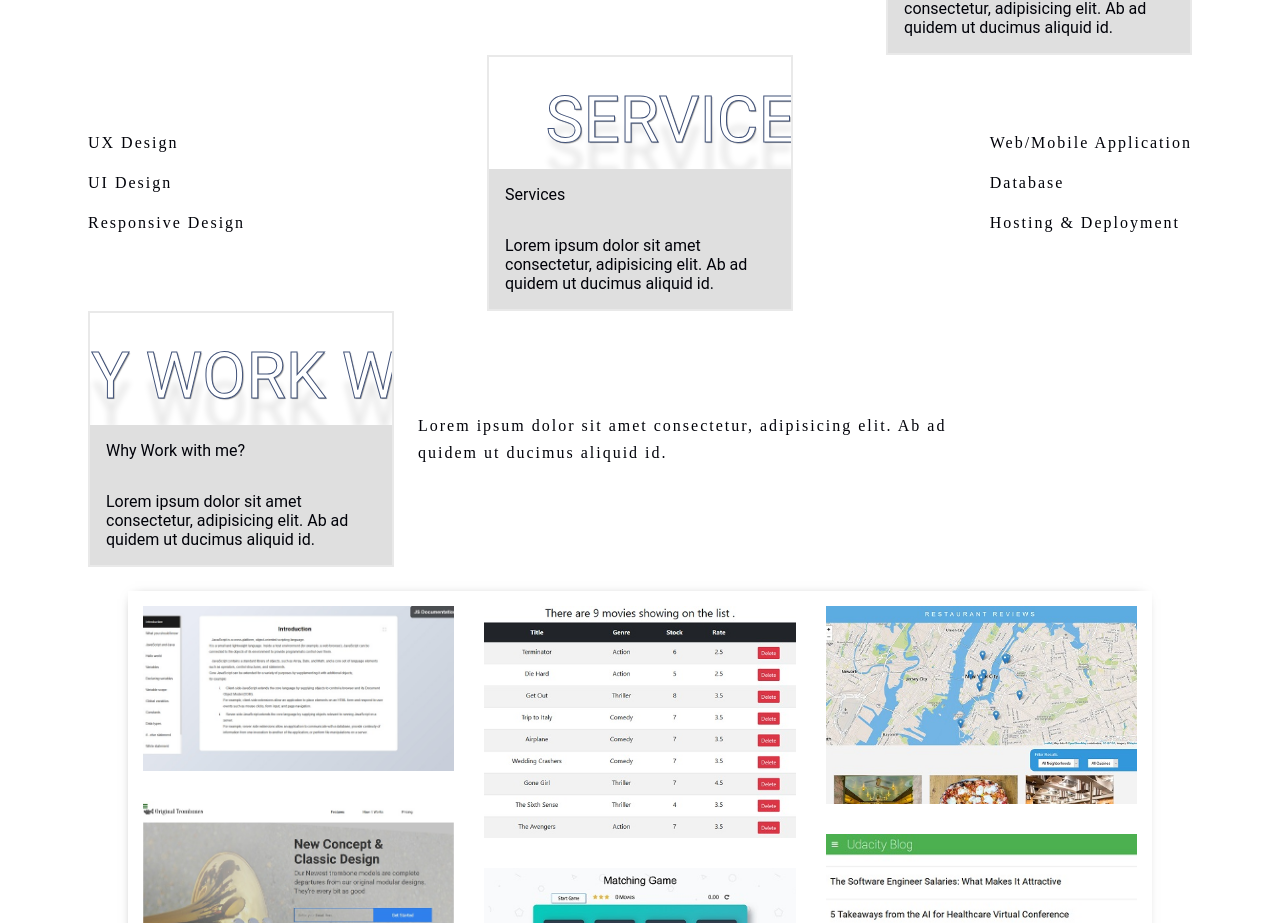
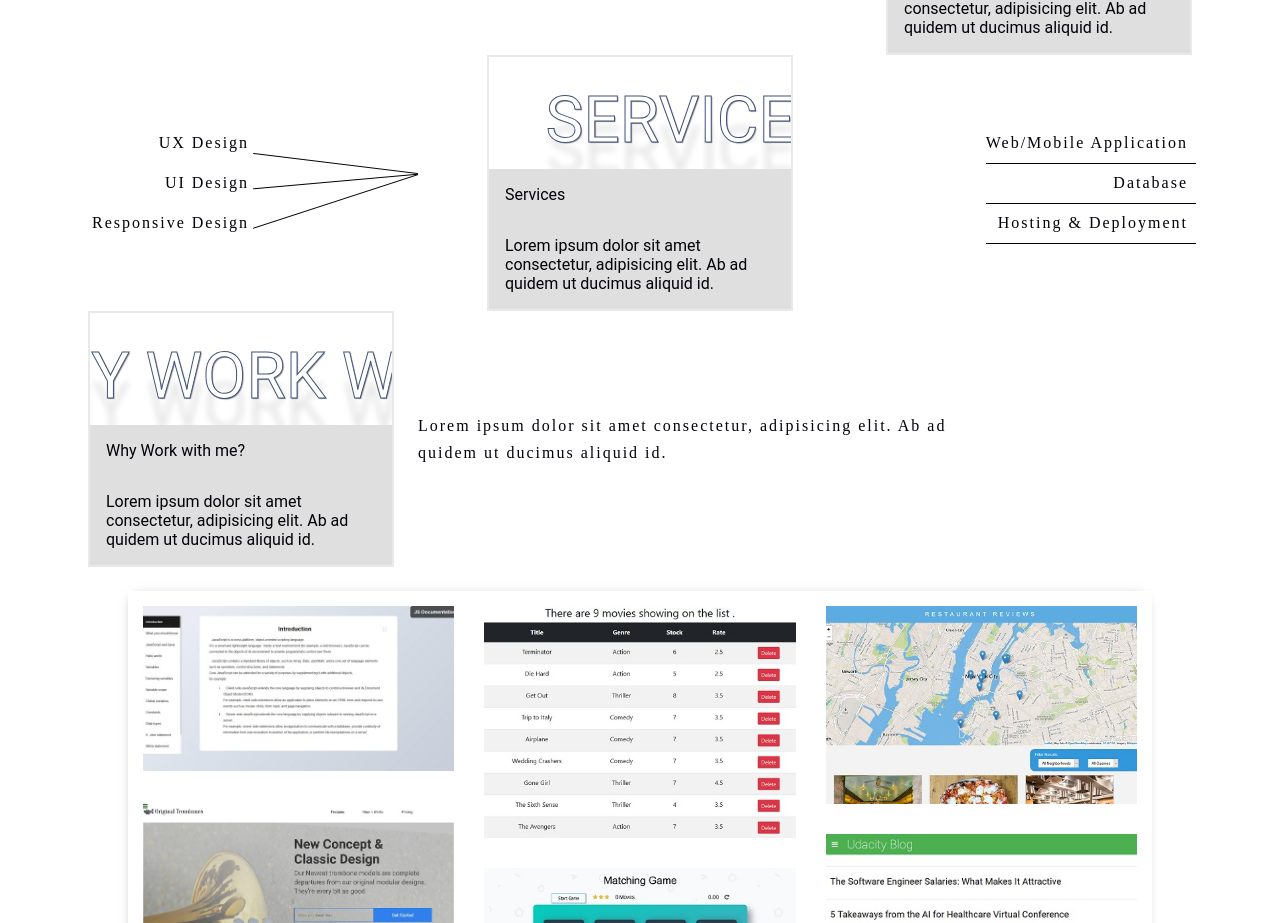
Before and after one commit to bassam-azizi/Portfolio, a plain HTML site: page index.html in a window 1280 px wide. Shown: the part 1001-1924 px from the top of the page. Drawn offline with Linux system fonts and the light colour scheme; some icons are missing.

Commit message:
first part of arrow is setted and draw it

```diff
--- a/css/stylesheet.css
+++ b/css/stylesheet.css
@@ -124,6 +124,7 @@ body {
 .whyACSD article {
   width: 50%;
 }
+/* SERVICES */
 .services {
   align-items: center;
   justify-content: center;
@@ -131,6 +132,14 @@ body {
 .services .square {
   margin: 0 auto;
 }
+/* .arrowLine {
+  position: absolute;
+  right: 0;
+  width: 100%;
+  display: block;
+  height: 1px;
+  background-color: black;
+} */
 .services article:first-child {
   position: absolute;
   left: 1.5em;
@@ -141,7 +150,34 @@ body {
 }
 .services article p {
   line-height: 2.5rem;
+  text-align: right;
+  padding: 0 4px;
 }
+.services article p::after {
+  content: "";
+  display: block;
+  height: 1px;
+  width: 100%;
+  background-color: black;
+  position: absolute;
+}
+/* first part of arrow */
+.services article:first-child p::after {
+  right: -100%;
+  border-radius: 10px;
+}
+.services article:first-child p:first-child::after {
+  transform: skew(15deg, 7deg);
+}
+.services article:first-child p:nth-child(2)::after {
+  transform: translateY(-22px) skewY(-5deg);
+}
+.services article:first-child p:nth-child(3)::after {
+  transform: skewY(-18deg) translateY(-42px);
+}
+/* second part of arrow */
+
+/* WHY ME */
 .whyMe {
   align-items: center;
   justify-content: flex-start;
```
Also changed, not shown: index.html (+2 -0 lines).
